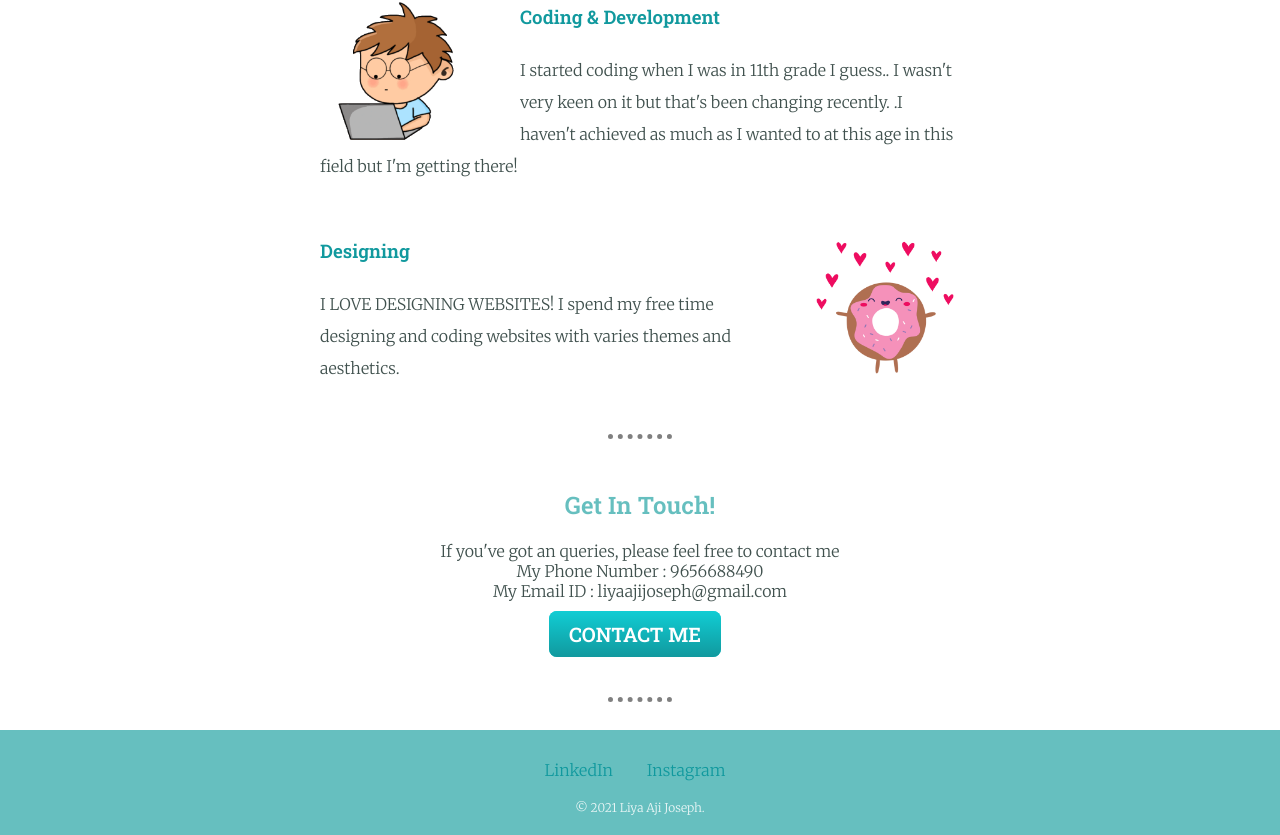
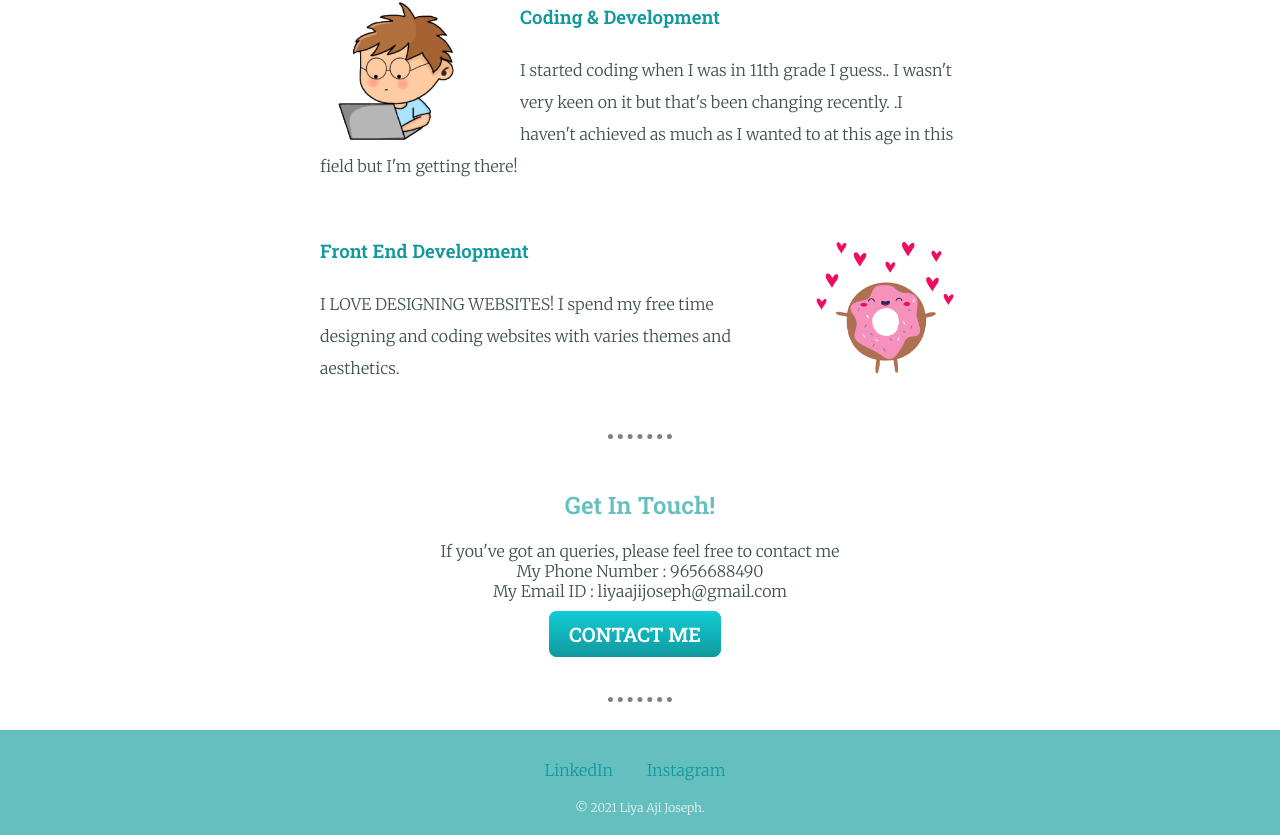
Before and after one commit to bleh1303/Website, a plain HTML site: page index.html in a window 1280 px wide. Shown: the part 1378-2213 px from the top of the page. Drawn offline with Linux system fonts and the light colour scheme.

Commit message:
Update index.html

```diff
--- a/index.html
+++ b/index.html
@@ -38,11 +38,11 @@
       <div class="skill-row">
         <img class="pic1" src="coding.gif" alt="coding">
         <h3>Coding & Development</h3>
-        <p>I started coding when I was in 11th grade I guess.. I wasn't very keen on it but that's been changing recently. .I haven't achieved as much as I wanted to at this age in this field but I'm getting there!</p>
+        <p>I started coding when I was in 11th grade I guess.. I wasn't very keen on it but that's been changing recently. .I haven't achieved as much as I wanted to at this age in this field but I'm getting there! </p>
       </div>
       <div class="skill-row">
         <img class="pic2" src="eating.gif" alt="eating">
-        <h3>Designing</h3>
+        <h3>Front End Development</h3>
         <p>I LOVE DESIGNING WEBSITES! I spend my free time designing and coding websites with varies themes and aesthetics.</p>
       </div>
     </div>
```
